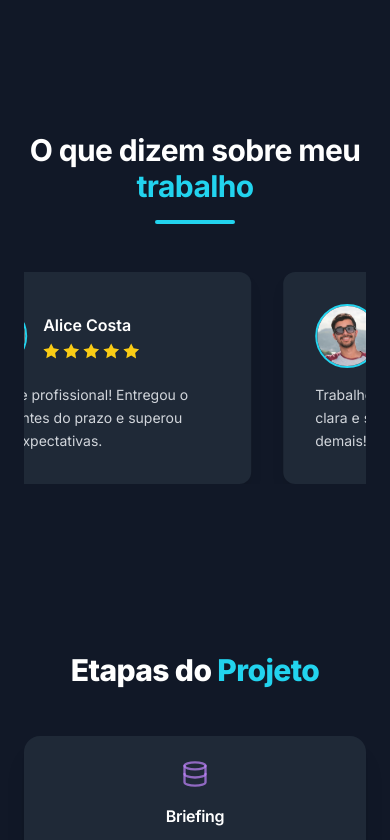
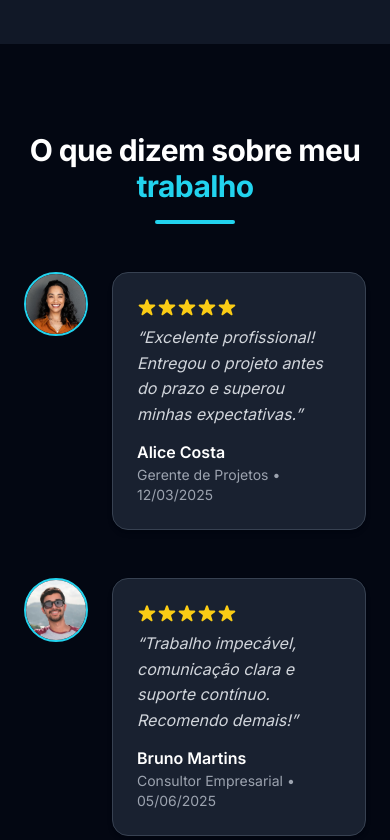
Before and after one commit to danilocampionidev/landing-page, a Next.js app: page / in a window 390 px wide. Shown: the part 6180-7020 px from the top of the page. Built offline with nearby package versions, Linux system fonts and the light colour scheme.

Commit message:
RELATOS INCLUIDOS E FUNCIONAL

```diff
--- a/app/components/Testimonials.tsx
+++ b/app/components/Testimonials.tsx
@@ -2,34 +2,64 @@
 import { motion } from "framer-motion";
 import { testimonials } from "../data/testimonials";
 
-export default function Testimonials() {
+export default function TestimonialsAnimatedLine() {
   return (
-    <section className="relative w-full bg-gray-900 text-white py-20 px-6 lg:px-16">
-      <div className="max-w-7xl mx-auto text-center mb-12">
-        <h2 className="text-3xl lg:text-4xl font-bold">O que dizem sobre meu <span className="text-cyan-400">trabalho</span></h2>
-        <span className="block w-20 h-1 bg-cyan-400 rounded-full mt-2 mx-auto"></span>
+    <section className="relative w-full py-20 px-6 lg:px-16 text-white bg-gray-950">
+      <div className="text-center mb-12">
+        <h2 className="text-3xl font-bold">
+          O que dizem sobre meu <span className="text-cyan-400">trabalho</span>
+        </h2>
+        <div className="w-20 h-1 bg-cyan-400 mx-auto mt-3 rounded-full"></div>
       </div>
-      <div className="relative max-w-6xl mx-auto overflow-hidden">
-        <motion.div className="flex gap-8" animate={{ x: ["0%", "-20%", "-40%", "-60%", "-80%", "0%"] }} transition={{ repeat: Infinity, duration: 25, ease: "linear" }}>
-          {testimonials.map((t) => (
-            <div key={t.id} className="flex-shrink-0 w-80 md:w-96 bg-gray-800 rounded-xl p-8 shadow-lg flex flex-col justify-between">
-              <div className="flex items-center gap-4 mb-4">
-                <img src={t.photo} alt={t.name} className="w-16 h-16 rounded-full border-2 border-cyan-500 object-cover" />
-                <div className="flex flex-col flex-1 text-left">
-                  <span className="font-semibold text-white">{t.name}</span>
-                  <div className="flex gap-1 mt-1">
-                    {[...Array(5)].map((_, i) => (
-                      <svg key={i} className="w-4 h-4 text-yellow-400 fill-current" viewBox="0 0 24 24">
-                        <path d="M12 .587l3.668 7.431 8.2 1.192-5.934 5.782 1.402 8.172L12 18.897l-7.336 3.867 1.402-8.172L.132 9.21l8.2-1.192z" />
-                      </svg>
-                    ))}
-                  </div>
+
+      <div className="relative max-w-4xl mx-auto flex flex-col gap-12">
+        {testimonials.map((t, i) => (
+          <motion.div
+            key={t.id}
+            initial={{ opacity: 0, y: 30 }}
+            whileInView={{ opacity: 1, y: 0 }}
+            viewport={{ once: true }}
+            transition={{ duration: 0.5, delay: i * 0.2 }}
+            className="flex items-start gap-6"
+          >
+            <div className="flex-shrink-0">
+              <img
+                src={t.photo}
+                alt={t.name}
+                className="w-16 h-16 rounded-full object-cover border-2 border-cyan-400"
+              />
+            </div>
+            <div className="bg-gray-800/80 rounded-2xl p-6 shadow-md border border-gray-700 flex-1">
+              {/* Avaliação com estrelas */}
+              <div className="flex items-center mb-2">
+                {[...Array(5)].map((_, index) => (
+                  <svg
+                    key={index}
+                    xmlns="http://www.w3.org/2000/svg"
+                    className="h-5 w-5 text-yellow-400"
+                    viewBox="0 0 20 20"
+                    fill="currentColor"
+                  >
+                    <path d="M9.049 2.927c.3-.921 1.603-.921 1.902 0l1.286 3.947a1 1 0 00.95.69h4.15c.969 0 1.371 1.24.588 1.81l-3.36 2.44a1 1 0 00-.364 1.118l1.286 3.947c.3.921-.755 1.688-1.54 1.118l-3.36-2.44a1 1 0 00-1.176 0l-3.36 2.44c-.784.57-1.838-.197-1.539-1.118l1.285-3.947a1 1 0 00-.364-1.118L2.025 9.374c-.783-.57-.38-1.81.588-1.81h4.15a1 1 0 00.95-.69l1.286-3.947z" />
+                  </svg>
+                ))}
+              </div>
+
+              {/* Texto do depoimento */}
+              <p className="italic text-gray-300 mb-3">“{t.text}”</p>
+
+              {/* Nome e informações adicionais */}
+              <div className="flex flex-col sm:flex-row sm:items-center sm:justify-between">
+                <div>
+                  <h4 className="font-semibold text-white">{t.name}</h4>
+                  <p className="text-gray-400 text-sm">
+                    {t.role} • {t.date}
+                  </p>
                 </div>
               </div>
-              <p className="text-gray-300 text-sm leading-relaxed">{t.text}</p>
             </div>
-          ))}
-        </motion.div>
+          </motion.div>
+        ))}
       </div>
     </section>
   );
--- a/app/data/testimonials.ts
+++ b/app/data/testimonials.ts
@@ -1,5 +1,42 @@
 export const testimonials = [
-  { id: 1, name: "Alice Costa", text: "Excelente profissional! Entregou o projeto antes do prazo e superou minhas expectativas.", photo: "/images/mulher_01.jpg" },
-  { id: 2, name: "Bruno Martins", text: "Trabalho impecável, comunicação clara e suporte contínuo. Recomendo demais!", photo: "/images/homem_01.jpg" },
-  { id: 3, name: "Carla Souza", text: "Projetos com design moderno e performance incrível. Fiquei muito satisfeita com o resultado.", photo: "/images/mulher_02.jpg" },
+  {
+    id: 1,
+    name: "Alice Costa",
+    role: "Gerente de Projetos",
+    date: "12/03/2025",
+    text: "Excelente profissional! Entregou o projeto antes do prazo e superou minhas expectativas.",
+    photo: "/images/mulher_01.jpg"
+  },
+  {
+    id: 2,
+    name: "Bruno Martins",
+    role: "Consultor Empresarial",
+    date: "05/06/2025",
+    text: "Trabalho impecável, comunicação clara e suporte contínuo. Recomendo demais!",
+    photo: "/images/homem_01.jpg"
+  },
+  {
+    id: 3,
+    name: "Carla Souza",
+    role: "Especialista em Marketing",
+    date: "20/07/2025",
+    text: "Projetos com design moderno e performance incrível. Fiquei muito satisfeita com o resultado.",
+    photo: "/images/mulher_02.jpg"
+  },
+  {
+    id: 4,
+    name: "Daniel Oliveira",
+    role: "Analista de Estratégia",
+    date: "15/08/2025",
+    text: "Profissionalismo e criatividade no mais alto nível. Sempre entrega soluções que encantam.",
+    photo: "/images/homem_02.jpg"
+  },
+  {
+    id: 5,
+    name: "Fernanda Lima",
+    role: "Coordenador de Operações",
+    date: "30/08/2025",
+    text: "Atendimento excelente e resultados surpreendentes. Superou minhas expectativas em todos os sentidos.",
+    photo: "/images/mulher_03.jpg"
+  }
 ];
```
